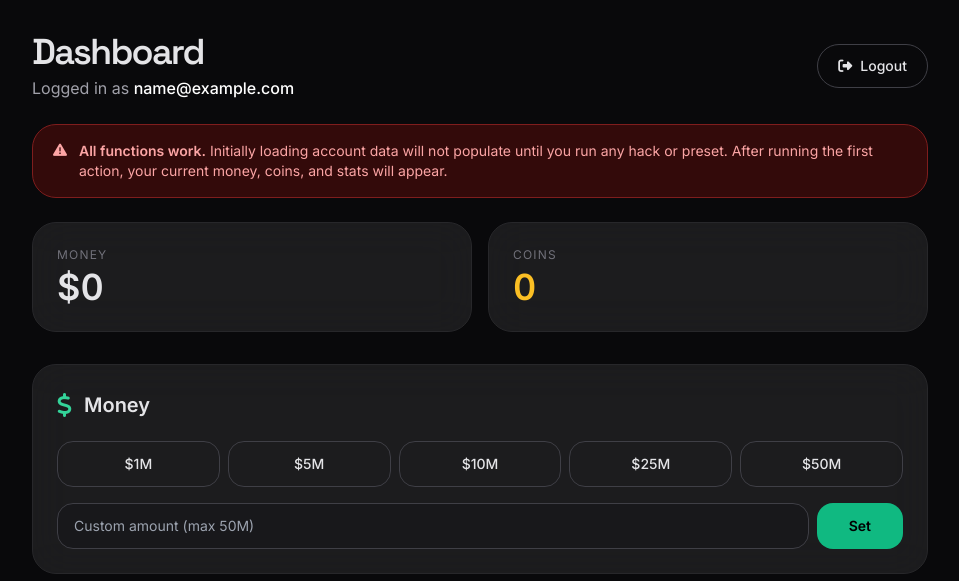
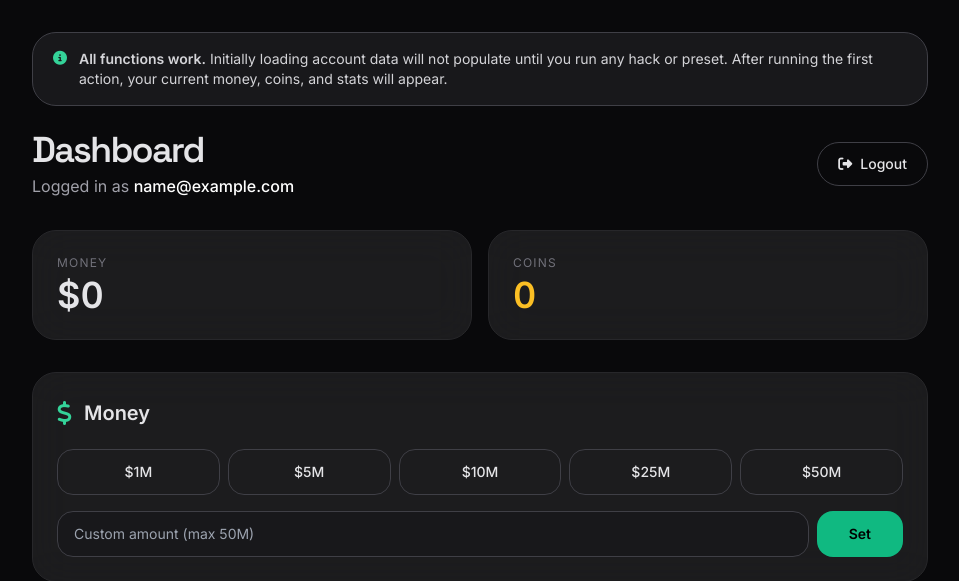
Before and after one commit to TboneDevs/Website, a Flask app: page /dashboard in a window 1280 px wide. Shown: the part 65-646 px from the top of the page, without its empty margins (160-1119 px from the left). Run offline with Flask 3, Linux system fonts and the light colour scheme; the visitor is signed in with stand-in values (Sample User, id 1); some libraries are stand-ins or nearby versions.

Commit message:
Add files via upload

```diff
--- a/templates/dashboard.html
+++ b/templates/dashboard.html
@@ -3,8 +3,19 @@
 {% block content %}
 <div class="max-w-4xl mx-auto">
 
+    <!-- Informational Banner - Placed right after navbar -->
+    <div class="mb-6 px-5 py-4 rounded-3xl text-sm bg-zinc-900 border border-zinc-700 text-zinc-300">
+        <div class="flex items-start gap-x-3">
+            <i class="fa-solid fa-info-circle mt-0.5 text-emerald-400"></i>
+            <div>
+                <strong>All functions work.</strong> Initially loading account data will not populate until you run any hack or preset.
+                After running the first action, your current money, coins, and stats will appear.
+            </div>
+        </div>
+    </div>
+
     <!-- Header -->
-    <div class="flex items-center justify-between mb-6">
+    <div class="flex items-center justify-between mb-8">
         <div>
             <h1 class="text-4xl font-display font-semibold tracking-tighter">Dashboard</h1>
             <p class="text-zinc-400 mt-1">Logged in as <span class="font-medium text-white">{{ email }}</span></p>
@@ -14,17 +25,6 @@
             <i class="fa-solid fa-sign-out-alt"></i>
             <span>Logout</span>
         </a>
-    </div>
-
-    <!-- Warning Message (Only one, at the top) -->
-    <div class="mb-6 px-5 py-4 rounded-3xl text-sm bg-red-950/70 border border-red-900 text-red-300">
-        <div class="flex items-start gap-x-3">
-            <i class="fa-solid fa-exclamation-triangle mt-0.5"></i>
-            <div>
-                <strong>All functions work.</strong> Initially loading account data will not populate until you run any hack or preset.
-                After running the first action, your current money, coins, and stats will appear.
-            </div>
-        </div>
     </div>
 
     <!-- Current Stats -->
```
